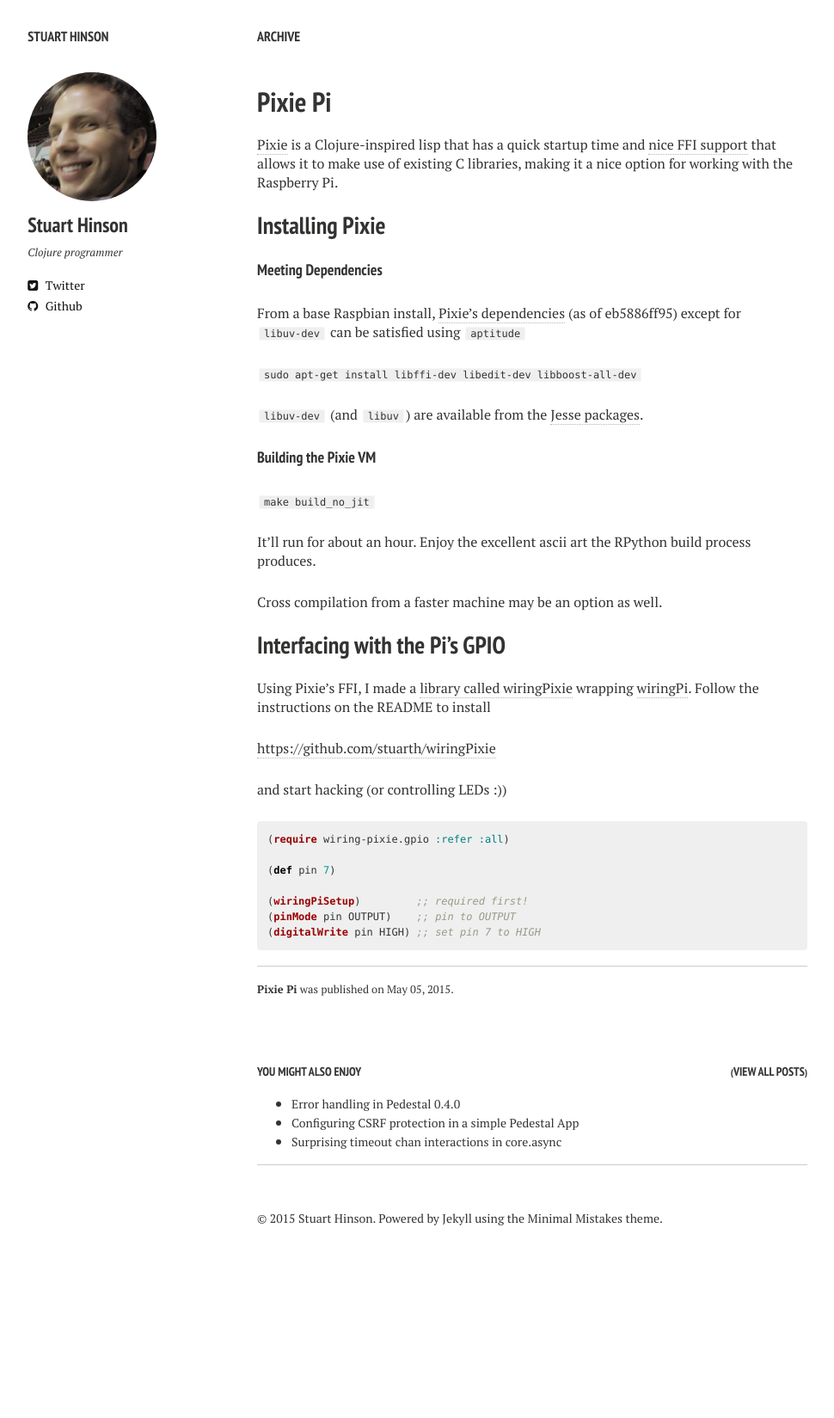
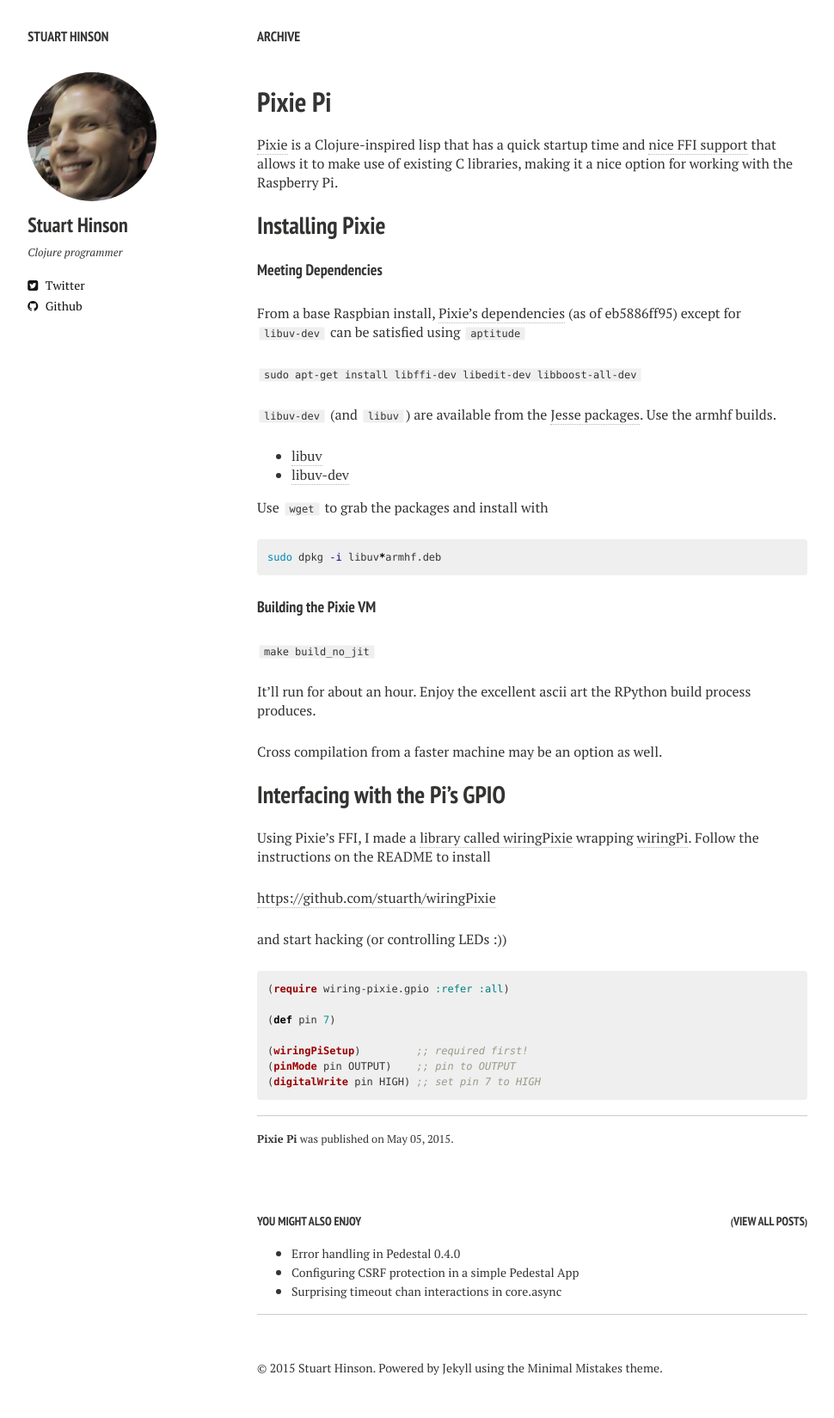
Before and after one commit to stuarth/stuarth.github.io, a Jekyll site: the page built from _posts/2015-05-05-pixie-pi.markdown, in a window 1280 px wide. Shown: the whole page at 86% size, without its empty margins (21-991 px from the left). Built offline with Jekyll 4.4.1, drawn with Linux system fonts in a browser that asks for light colours; nearby versions of some CDN libraries; before the commit the page ends 1475 px from its top, so only the background shows below that.

Commit message:
lib-uv instructions

```diff
--- a/_posts/2015-05-05-pixie-pi.markdown
+++ b/_posts/2015-05-05-pixie-pi.markdown
@@ -16,8 +16,16 @@ From a base Raspbian install, [Pixie's dependencies](https://github.com/pixie-la
 
 `sudo apt-get install libffi-dev libedit-dev libboost-all-dev`
 
-`libuv-dev` (and `libuv`) are available from the [Jesse packages](https://packages.debian.org/jessie/libuv0.10-dev).
+`libuv-dev` (and `libuv`) are available from the [Jesse packages](https://packages.debian.org/jessie/libuv0.10-dev). Use the armhf builds.
 
+  * [libuv](https://packages.debian.org/jessie/armhf/libuv0.10/download)
+  * [libuv-dev](https://packages.debian.org/jessie/armhf/libuv0.10-dev/download)
+
+Use `wget` to grab the packages and install with
+
+{% highlight sh %}
+sudo dpkg -i libuv*armhf.deb
+{% endhighlight %}
 #### Building the Pixie VM
 
 `make build_no_jit`
```
